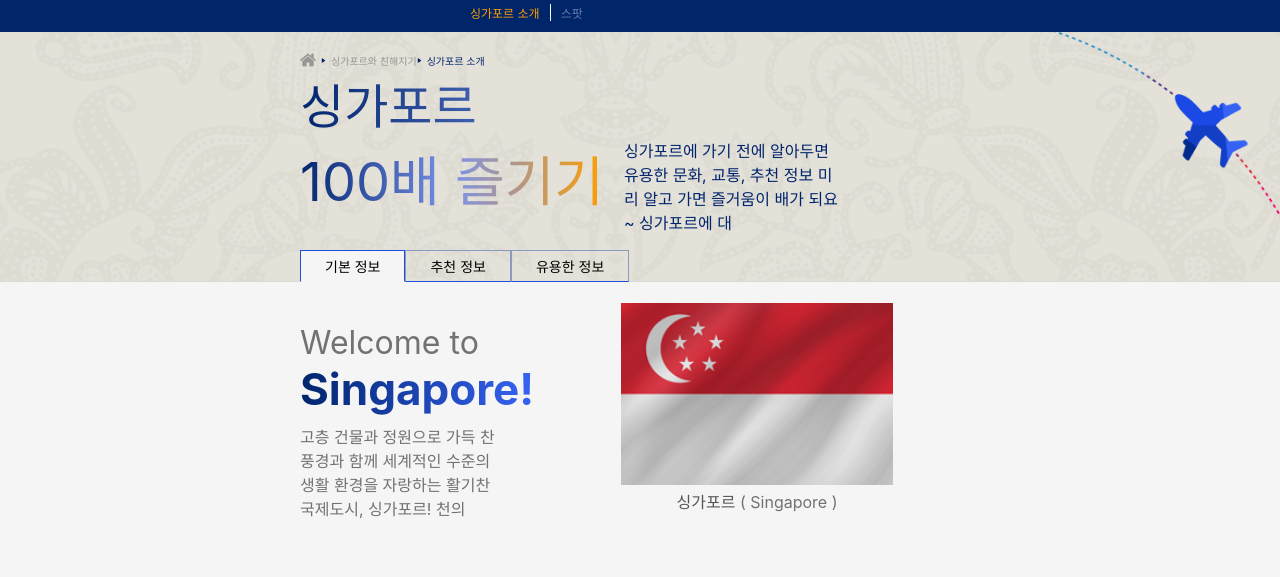
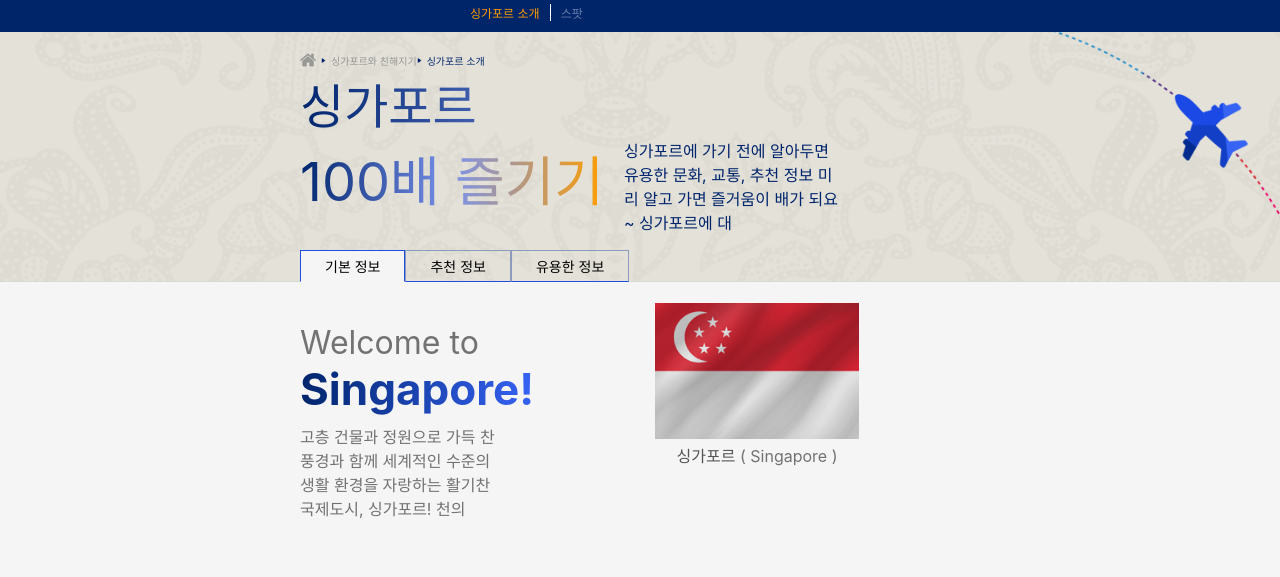
Before and after one commit to AnhLinhVTCA/AdventureSingapore_Assignment, a plain HTML site: page index.html in a window 1280 px wide. Shown: the part 91-668 px from the top of the page. Drawn offline with Linux system fonts and the light colour scheme.

Commit message:
loading 83%

```diff
--- a/style.css
+++ b/style.css
@@ -108,6 +108,7 @@
     }
     .photo{
         text-align: center;
+        align-items: center;
         font-size: 16px;
         margin-top: 20px;
     }
@@ -237,7 +238,7 @@
             float: left;
         }
         #flag-sing{
-            width: 40%;
+            width: 30%;
             height: auto;
         }
         .haha{
```
